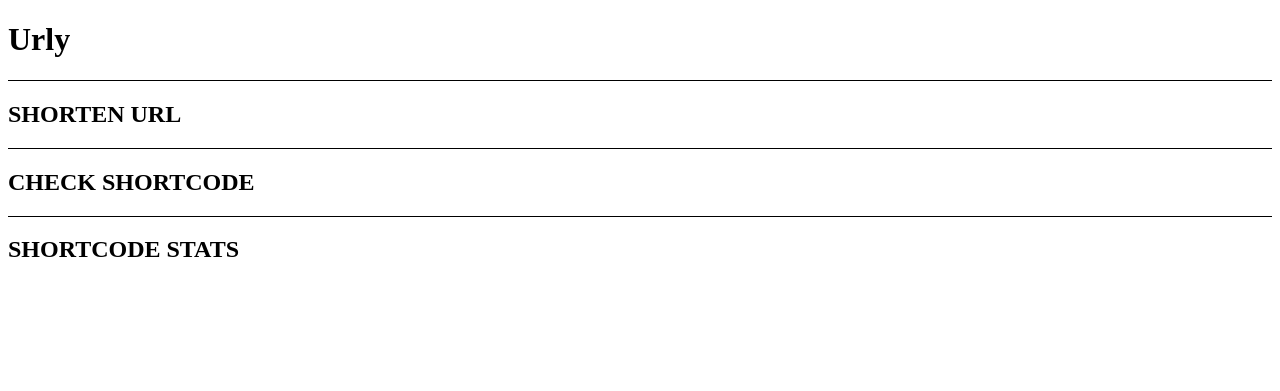
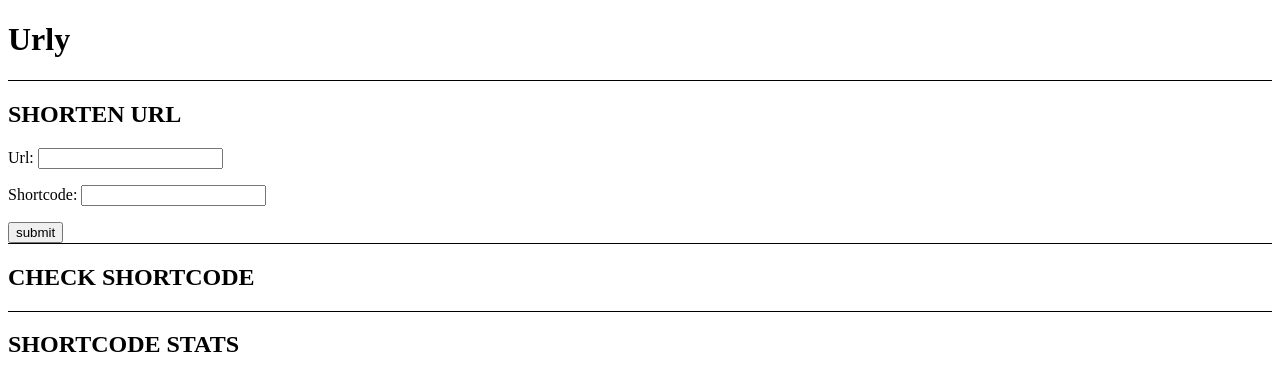
Before and after one commit to oxfos/urly, a Django app: page / in a window 1280 px wide. Shown: the top 391 px of the page. Run offline with Django 3.2, Linux system fonts and the light colour scheme.

Commit message:
Added short/ url, view and html form.

```diff
--- a/src/urly/templates/urly/index.html
+++ b/src/urly/templates/urly/index.html
@@ -7,6 +7,11 @@
 <h1>Urly</h1>
 <section class="section">
 <h2>SHORTEN URL</h2>
+<form action="{% url 'urly:shorten' %}" method="POST">
+    {% csrf_token %}
+    {{ form.as_p }}
+    <input type="submit" value="submit">
+</form>
 </section>
 <section class="section">
 <h2>CHECK SHORTCODE</h2>
--- a/src/urly/urls.py
+++ b/src/urly/urls.py
@@ -6,4 +6,5 @@
 
 urlpatterns = [
     path('', views.homepage, name='homepage'),
+    path('shorten/', views.shorten, name='shorten'),
 ]
--- a/src/urly/views.py
+++ b/src/urly/views.py
@@ -1,7 +1,20 @@
-from django.shortcuts import render
+from django.shortcuts import render, redirect
+from .forms import ShortcodeForm
 
 
 def homepage(request):
     """View for / url, i.e. homepage."""
+    form = ShortcodeForm()
+    return render(request, 'urly/index.html', {'form':form})
 
-    return render(request, 'urly/index.html')
+
+def shorten(request):
+    """View to shorten url."""
+    if request.method == 'POST':
+        form = ShortcodeForm(data=request.POST)
+        if form.is_valid():
+            entry = form.save(commit=False)
+            if entry.shortcode == '':
+                entry.shortcode = 'plchol'
+            entry.save()
+    return redirect('urly:homepage')
```
